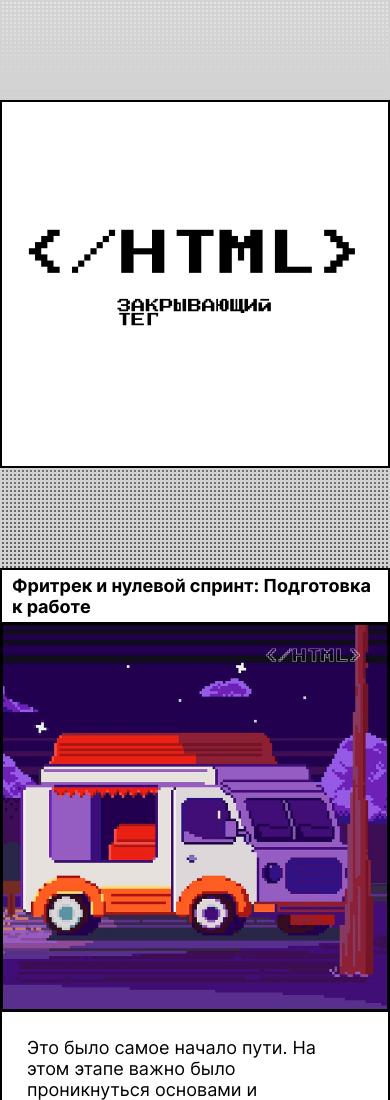
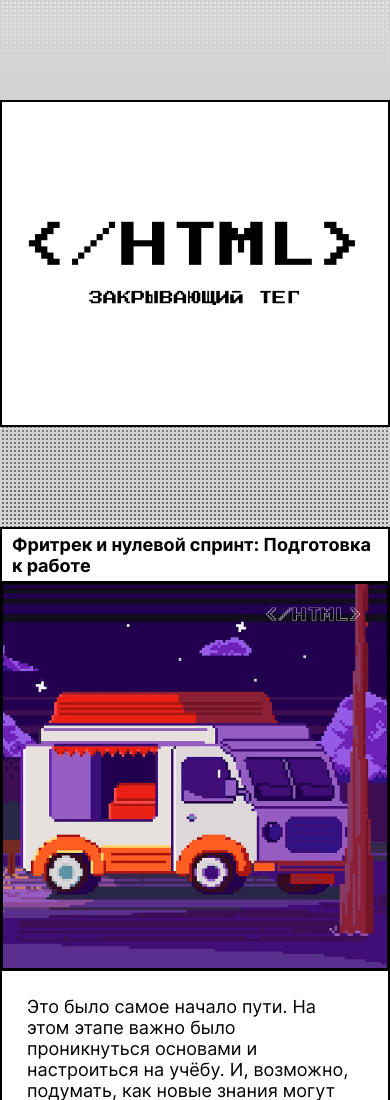
Before and after one commit to agilina52/zakrivayuschiy-teg-f, a plain HTML site: page index.html in a window 390 px wide. Shown: the top 1100 px of the page. Drawn offline with Linux system fonts and the light colour scheme.

Commit message:
edit_review_2

```diff
--- a/styles/style.css
+++ b/styles/style.css
@@ -25,10 +25,10 @@
   font-weight: 400;
   color: #000;
   background-color: #fff;
-  padding: 128px 120px;
+  padding: clamp(7.5rem, 7.3239rem + 0.7512vw, 8rem) 0 clamp(7.5rem, 7.3239rem + 0.7512vw, 8rem);
   margin: 0 auto 100px;
   width: clamp(375px, 100%, 700px);
-  height: 368px;
+  height: clamp(327px, 100%, 368px);
   border: 2px solid var(--color-contour);
   text-transform: uppercase;
   display: flex;
@@ -361,8 +361,6 @@
   .header {
     max-inline-size: 100%;
     margin: 100px auto;
-    padding: 120px 14px;
-    height: 327px;
   }
 
   .card__body {
```
